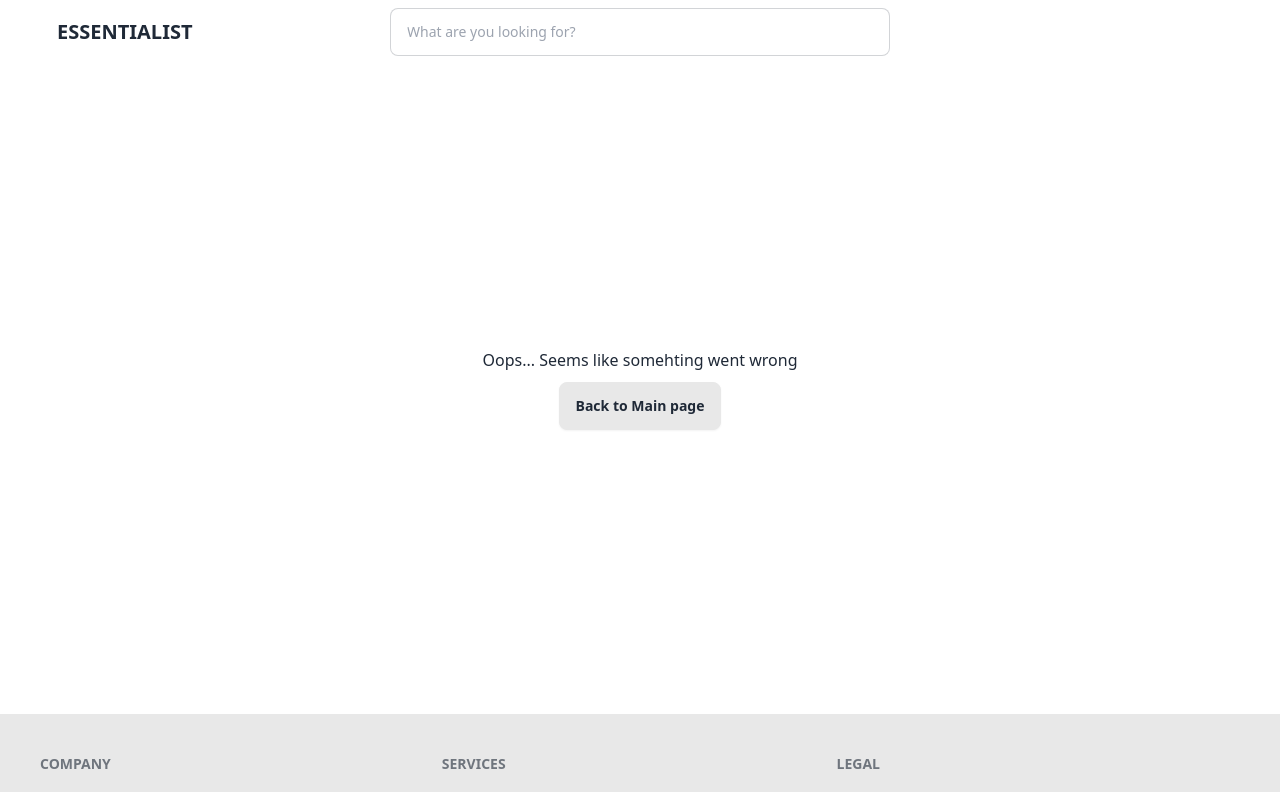
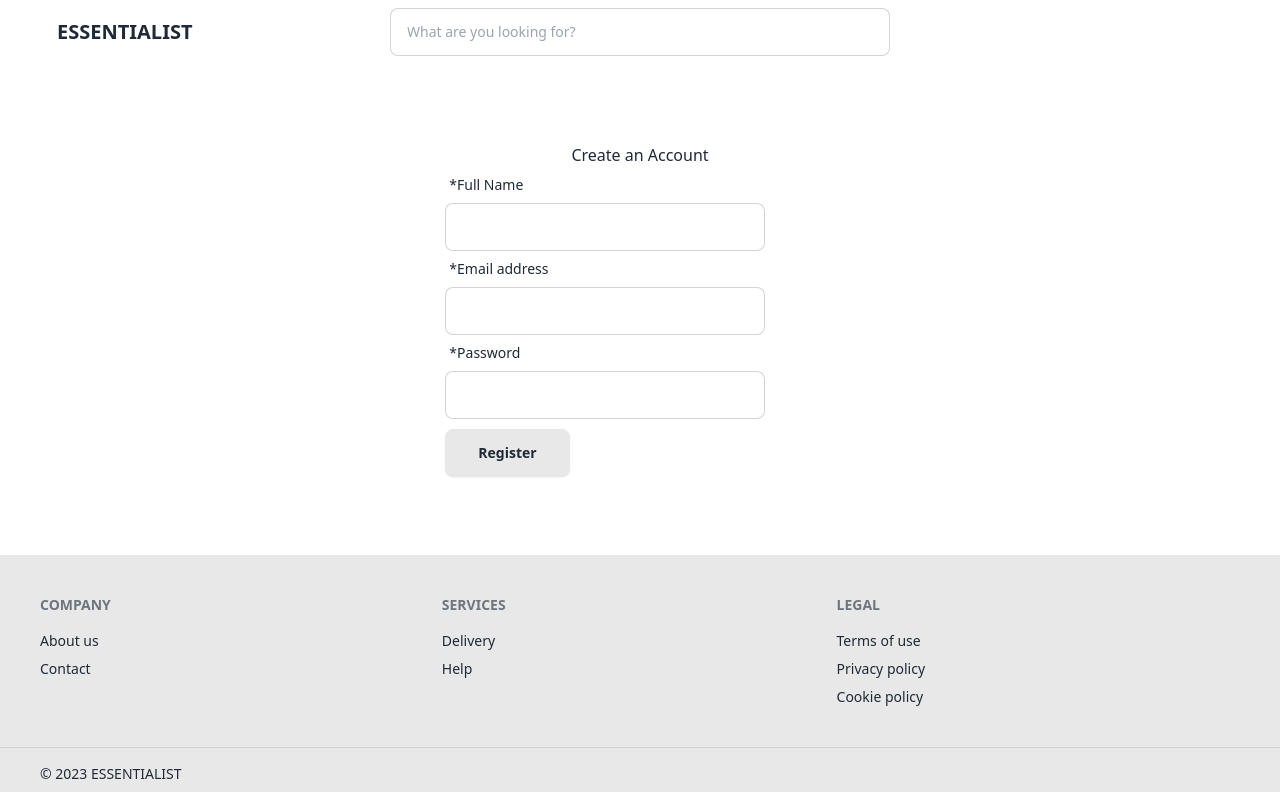
Before and after one commit to OlenaMitropolska/E-commerce-Final-Project-Make-Up-Website-, a React (Create React App) app: page /register in a window 1280 px wide. Shown: the top 792 px of the page. Built offline with nearby package versions, Linux system fonts and the light colour scheme.

Commit message:
registration and login page with inputs added

```diff
--- a/src/App.css
+++ b/src/App.css
@@ -79,6 +79,14 @@ align-self: flex-start;
  .products_presentation button {
    align-self: flex-end;
      }
+.loginForm {
+height: 610px;
+display: flex;
+flex-direction: column;
+justify-content: center;
+align-items: center;
+gap: 10px;
+}
 
 
 
@@ -135,9 +143,14 @@ align-self: flex-start;
             width: 20%;
             height: 500px;
         }
-        .main{
-            width: 90%;
+        /* .main {
+            width: 100%;
+            background-color: blue;
         }
+        .main_products {
+            width: 100%;
+            background-color: beige;
+        } */
 
   /* main_products where does overflow coming from?, it is not the main div all info is in */
 
--- a/src/App.jsx
+++ b/src/App.jsx
@@ -9,6 +9,8 @@ import Cart from './componentsPages/Cart';
 import Login from './componentsPages/Login';
 import ErrorPage from './componentsPages/ErrorPage';
 import ProductsPage from './componentsPages/ProductsPage';
+import SelectedProduct from './componentsPages/SelectedProduct';
+import Registration from './componentsPages/Registration';
 
 
 
@@ -21,7 +23,7 @@ function App() {
        <Nav />
 
 
-<main>
+{/* <main></main> */}
 
 <Routes>
   <Route path='/' element={<Home />} />
@@ -30,9 +32,11 @@ function App() {
 <Route path='/cart' element={<Cart />} />
 <Route path='/loginpage' element={<Login />} />
 <Route path='/products' element={<ProductsPage />} />
+<Route path='/product' element={<SelectedProduct />} />
+<Route path='/register' element={<Registration />} />
 </Routes>
 
-</main>
+
 
 
 
--- a/src/componentsPages/Login.jsx
+++ b/src/componentsPages/Login.jsx
@@ -2,7 +2,13 @@ import React from 'react'
 
 function Login() {
   return (
-    <div>Login</div>
+    <div className='main  '>
+      <form className='loginForm' action="">
+      <input type="email" placeholder="Email" className="input input-bordered w-80" />
+      <input type="password" placeholder="Password" className="input input-bordered w-80" />
+      <button className='btn w-48' type='submit'>Login</button>
+      </form>
+    </div>
   )
 }
 
--- a/src/componentsPages/Nav.jsx
+++ b/src/componentsPages/Nav.jsx
@@ -1,8 +1,10 @@
 import React from 'react'
 import { Link } from 'react-router-dom'
 import SearchInput from '../components/SearchInput'
+import { useAppContext } from '../context/appContext'
 
 function Nav() {
+  const {faceProducts} = useAppContext()
   return (
     <div>
         <div className="navbar bg-base-100">
--- /dev/null
+++ b/src/componentsPages/Registration.jsx
@@ -0,0 +1,30 @@
+import React from 'react'
+
+function Registration() {
+  return (
+    <div className='main'>
+<h2>Create an Account</h2>
+<form action="">
+
+<span className=" label label-text">*Full Name</span>
+<input type="text" className="input input-bordered w-full max-w-xs" />
+
+<span className=" label label-text">*Email address</span>
+<input type="email" className="input input-bordered w-full max-w-xs" />
+
+<span className="label label-text">*Password</span>
+<input type="password" className="input input-bordered w-full max-w-xs" />
+
+<button className='btn mt-2.5 px-8' type='submit'>Register</button>
+</form>
+
+{/* <input type="text" placeholder="full name" className="input input-bordered w-full max-w-xs" />
+<input type="email" placeholder="email" className="input input-bordered w-full max-w-xs" /> */}
+
+
+
+    </div>
+  )
+}
+
+export default Registration
--- /dev/null
+++ b/src/componentsPages/SelectedProduct.jsx
@@ -0,0 +1,9 @@
+import React from 'react'
+
+function SelectedProduct() {
+  return (
+    <div>SelectedProduct</div>
+  )
+}
+
+export default SelectedProduct
--- a/src/context/appContext.js
+++ b/src/context/appContext.js
@@ -17,8 +17,10 @@ export const AppProvider = ({children}) => {
       function submitHandler (e) {
          e.preventDefault()
          const value = e.target.searchinput.value
+         const category = e.target.searchinput.value
          console.log(value)
-         axios.get(`https://makeup-api.herokuapp.com/api/v1/products.json?brand=${value}`)
+         axios.get(`http://makeup-api.herokuapp.com/api/v1/products.json?brand=covergirl&product_type=lipstick`)
+         // https://makeup-api.herokuapp.com/api/v1/products.json?brand=${value}&product_type=${category}
          .then(response => {
             console.log(response.data);
             setProducts (response.data)})
@@ -46,10 +48,19 @@ export const AppProvider = ({children}) => {
       //    e.target.searchinput.value = ""
       //  }
 
+      function faceProducts () {
+         axios.get(`http://makeup-api.herokuapp.com/api/v1/products.json?product_type=blush&product_type=foundation`)
+         .then(response => {
+            console.log(response.data);
+            setProducts (response.data)})
+        .catch(err => console.log(err))
+         console.log(products)
+
+         navigate("/products")
+      }
 
 
-
-   return <AppContext.Provider value={{dataRetriever, submitHandler, products}}>
+   return <AppContext.Provider value={{dataRetriever, submitHandler, products, faceProducts}}>
 {children}
    </AppContext.Provider>
 }
```
Also changed, not shown: src/componentsPages/ProductsPage.jsx (+0 -14 lines).
